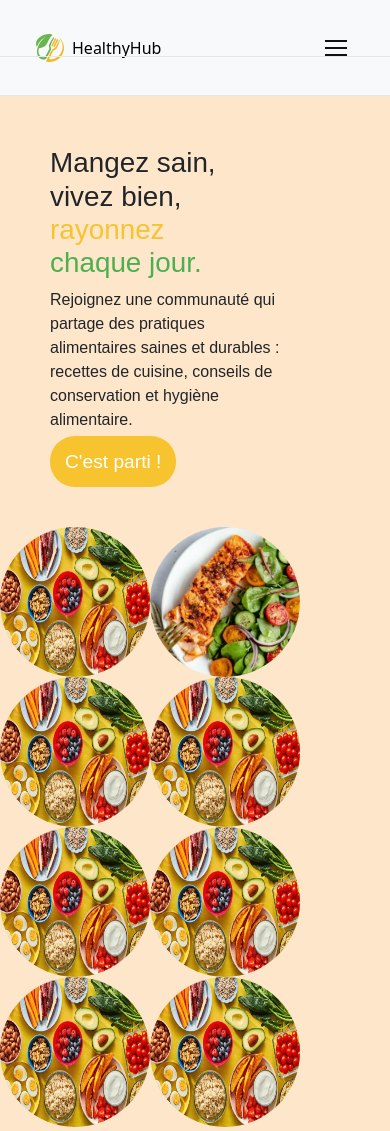
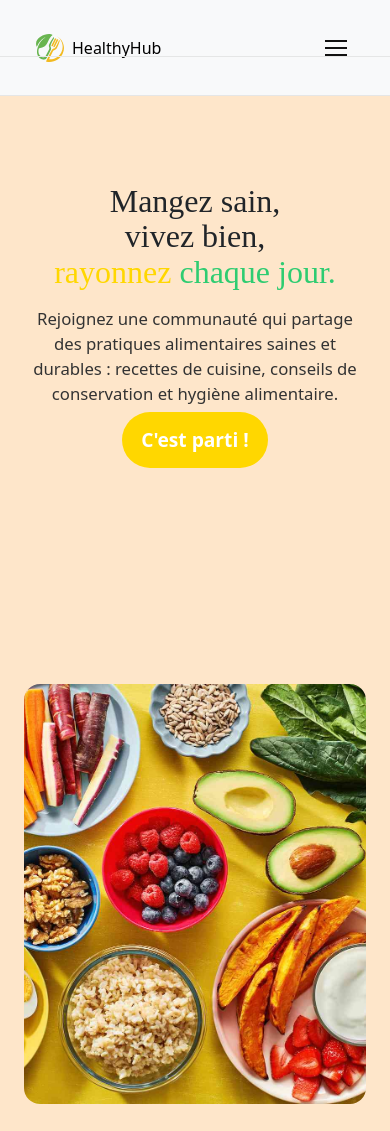
Before and after one commit to thiziribouaziz/My-HealthyHub-, a React app in the folder HelthyHub/react-filrouge/: page / in a window 390 px wide. Shown: the top 1131 px of the page. Built offline with nearby package versions, Linux system fonts and the light colour scheme; a web font is replaced by a local one.

Commit message:
full responsive

```diff
--- a/HelthyHub/react-filrouge/src/index.html
+++ b/HelthyHub/react-filrouge/src/index.html
@@ -3,6 +3,8 @@
   <head>
     <title>HealthyHub</title>
     <meta charset="utf-8" />
+    <meta name="viewport" content="width=device-width, initial-scale=1" />
+
     <link
       href="https://cdn.jsdelivr.net/npm/bootstrap@5.1.3/dist/css/bootstrap.min.css"
       rel="stylesheet"
--- a/HelthyHub/react-filrouge/src/index.scss
+++ b/HelthyHub/react-filrouge/src/index.scss
@@ -135,6 +135,8 @@ padding-left: 111px;
   border-radius: 25px;
   font-size: 1.2em;
   cursor: pointer;
+  width: 300px;
+  height: 60px;
 }
 
 .cta-button:hover{
@@ -380,17 +382,12 @@ footer p {
   max-width: 600px; /* largeur max d’une vidéo */
   text-align: center;
 }
-.espaceAcceuil{
-display: flex;
- }
 .photoacceuillarge{
   width: 150px;
   height: 150px;
   border-radius: 100%;
 }
-.divAcc{
-  display: block;
-}
+
 .imageacc{
   background-image: url(./img/photogrid1.jpg);
 }
@@ -488,12 +485,117 @@ display: flex;
 .ft__brand {
   color: #555;
 }
+.petiteImages{
+display: flex;
+}
+
+/* Reset utile */
+* { box-sizing: border-box; }
+img {  max-width: 100%; height: auto; }
+
+/* Couleurs d'accent (exemple) */
+.yellow { color: #FFD700; }
+.green { color: #2ECC71; }
+
+/* Conteneur */
+.container {
+  width: min(100%, 1200px);
+  margin-inline: auto;
+  padding: 1.5rem;
+}
+
+/* HERO (texte + image) */
+.hero {
+  display: flex;
+  align-items: center;
+  gap: 2rem;
+  min-height: 60vh;
+}
+
+.hero-text {
+  flex: 1 1 480px;
+}
+
+.hero-text h1 {
+  margin: 0 0 1rem;
+  line-height: 1.1;
+  font-size: clamp(2rem, 3vw + 1rem, 3.5rem);
+  font-family: Aclonica;
+}
+
+.hero-sub {
+  margin: 0 0 1.25rem;
+  font-size: clamp(1rem, 0.6vw + 0.9rem, 1.125rem);
+  color: #333;
+}
+
+.cta-button {
+  padding: 0.9rem 1.2rem;
+  border-radius: 999px;
+  background: #FFD700;
+  color: #fff;
+  text-decoration: none;
+  font-weight: 600;
+  transition: transform 0.15s ease, opacity 0.15s ease;
+}
+.cta-button:hover { transform: translateY(-1px); opacity: 0.95; }
+
+.hero-image {
+  flex: 1 1 420px;
+  border-radius: 1rem;
+  overflow: hidden;
+  /* pour une hauteur stable sur desktop même si l'image change */
+  aspect-ratio: 4 / 3;
+}
+.hero-image img {
+  width: 100%;
+  height: 100%;
+  object-fit: cover;
+}
+
+/* Grille d’images responsive */
+.petiteImages {
+  width: min(100%, 1200px);
+  margin: 2rem auto;
+  padding: 0 1.5rem 1.5rem;
+  display: grid;
+  gap: 1rem;
+  grid-template-columns: repeat(auto-fit, minmax(180px, 1fr));
+}
+.petiteImages img {
+  width: 100%;
+  height: 100%;
+  aspect-ratio: 1 / 1;      /* carrés harmonieux */
+  object-fit: cover;        /* crop propre */
+  border-radius: 2rem;
+}
+
+/* RESPONSIVE BREAKPOINTS */
+@media (max-width: 960px) {
+  .hero {
+    gap: 1.25rem;
+    min-height: 50vh;
+  }
+}
 
 @media (max-width: 768px) {
-
-  .formLogin , .formSubmit {
-    width: 300px;
-
+  .hero {
+    flex-direction: column;
+    align-items: stretch;
+  }
+  .hero-image {
+    aspect-ratio: 16 / 9;   /* plus panoramique sur mobile */
+  }
+  .hero-text {
+    text-align: center;
+    margin-top: 4rem;
+  }
+  .cta-button {
+    width: 100%;
+    text-align: center;
+  }
+  .btn4{
+    margin-left: 280px !important ;
   }
 
 }
--- a/HelthyHub/react-filrouge/src/pages/HomePage.js
+++ b/HelthyHub/react-filrouge/src/pages/HomePage.js
@@ -1,39 +1,40 @@
 import React from 'react';
 import photoacceuillarge from '../img/photoacceuillarge.jpg';
 import photogrid1 from '../img/photogrid1.jpg';
+import photogrid2 from '../img/photogrid2.jpg';
+import photogrid3 from '../img/photogrid3.jpg';
 
 const Home = () => (
   <>
     <div className="container">
-      <div className="text-content">
-      <div className="espaceAcceuil">
-        <div className='divAcc'>
+      <div className="hero">
+        <div className="hero-text">
           <h1>
             Mangez sain,<br /> vivez bien,<br />
-          <span className="yellow">rayonnez</span><br />
-          <span className="green">chaque jour.</span>
+            <span className="yellow">rayonnez</span> <span className="green">chaque jour.</span>
           </h1>
-        <p>
+          <p className="hero-sub">
             Rejoignez une communauté qui partage des pratiques alimentaires saines et durables :
             recettes de cuisine, conseils de conservation et hygiène alimentaire.
           </p>
           <a href="http://127.0.0.1:9090/login" className="cta-button">
-        C'est parti !
+            C&apos;est parti !
           </a>
         </div>
-        <div className='imageacc'>
+
+        <div className="hero-image" aria-hidden="true">
+          <img src={photoacceuillarge} alt="" />
         </div>
       </div>
     </div>
+
+    <div className="petiteImages">
+      <img src={photogrid2} alt="Assiette healthy" />
+      <img src={photogrid1} alt="Préparation de légumes" />
+      <img src={photogrid3} alt="Bowl équilibré" />
+      <img src={photogrid1} alt="Repas sain" />
+      <img src={photogrid2} alt="Ingrédients frais" />
     </div>
-    { <img src={photoacceuillarge} alt="Healthy food" className="photoacceuillarge" /> }
-    { <img src={photogrid1} alt="Healthy food" className="photogrid1" /> }
-      { <img src={photoacceuillarge} alt="Healthy food" className="photoacceuillarge" /> }
-        { <img src={photoacceuillarge} alt="Healthy food" className="photoacceuillarge" /> }
-          { <img src={photoacceuillarge} alt="Healthy food" className="photoacceuillarge" /> }
-            { <img src={photoacceuillarge} alt="Healthy food" className="photoacceuillarge" /> }
-              { <img src={photoacceuillarge} alt="Healthy food" className="photoacceuillarge" /> }
-                { <img src={photoacceuillarge} alt="Healthy food" className="photoacceuillarge" /> }
   </>
 );
 
--- a/HelthyHub/react-filrouge/src/pages/HygienePage.js
+++ b/HelthyHub/react-filrouge/src/pages/HygienePage.js
@@ -10,10 +10,10 @@ const HygienePage = () => (
       <section className="conseils">
         <h2>Conseils d'Hygiène Alimentaire</h2>
         <p>Suivre des pratiques d'hygiène adéquates est essentiel pour éviter
-            les contaminations alimentaires. Voici quelques conseils à suivre :</p>
+            les contaminations<br /> alimentaires. Voici quelques conseils à suivre :</p>
       <h2>1. Lavage des mains</h2>
       <p>Avant de commencer à cuisiner, lavez-vous toujours
-        les mains avec du savon et de l'eau chaude pendant au moins 20 secondes.</p>
+        les mains avec du savon et de l'eau<br /> chaude pendant au moins 20 secondes.</p>
       <h2>2. Utilisation des ustensiles</h2>
       <p>Utilisez des ustensiles propres et spécifiques pour chaque type d'aliment.</p>
     <ul>
@@ -32,7 +32,7 @@ const HygienePage = () => (
     <p>Assurez-vous que les aliments sont bien cuits, surtout les viandes :</p>
     <ul>
         <li>Utilisez un thermomètre pour vous assurer que la
-            viande atteint la température minimale de cuisson.</li>
+            viande atteint la température<br /> minimale de cuisson.</li>
         <li>Évitez de cuire les aliments à feu trop faible.</li>
     </ul>
     <h2>5. Nettoyage de la cuisine</h2>
@@ -44,7 +44,6 @@ const HygienePage = () => (
       </section>
 </div>
 <footer>
-        <p>© 2024 Sensibilisation à l'hygiène alimentaire</p>
       </footer>
   </>
 );
--- a/HelthyHub/react-filrouge/src/recettes/style.scss
+++ b/HelthyHub/react-filrouge/src/recettes/style.scss
@@ -70,8 +70,8 @@ text-align: center;
 }
 
 .div-image2{
-width: 84vw;
-height: 130vh;
+width: 70vw;
+height: 50vh;
 padding-left: 350px;
 }
 
```
Lines whose indentation alone changed are shown as unchanged.
